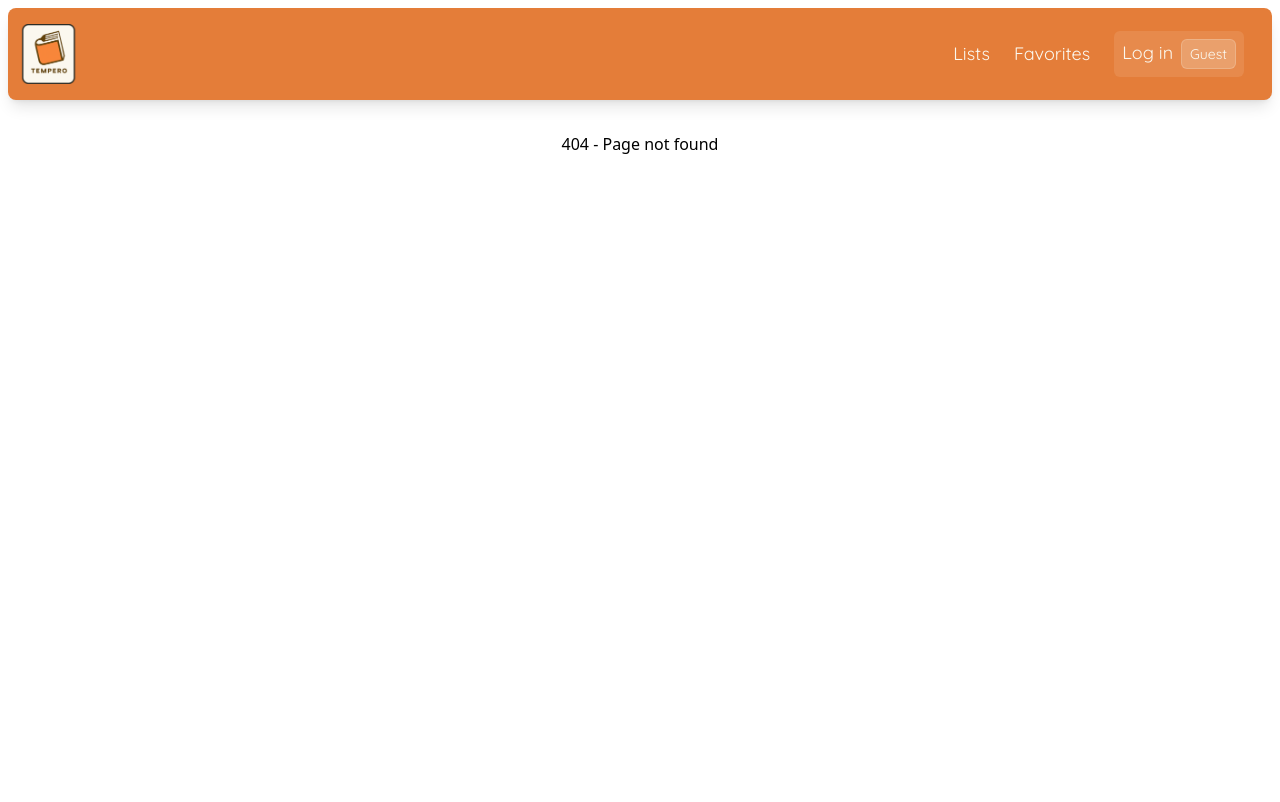
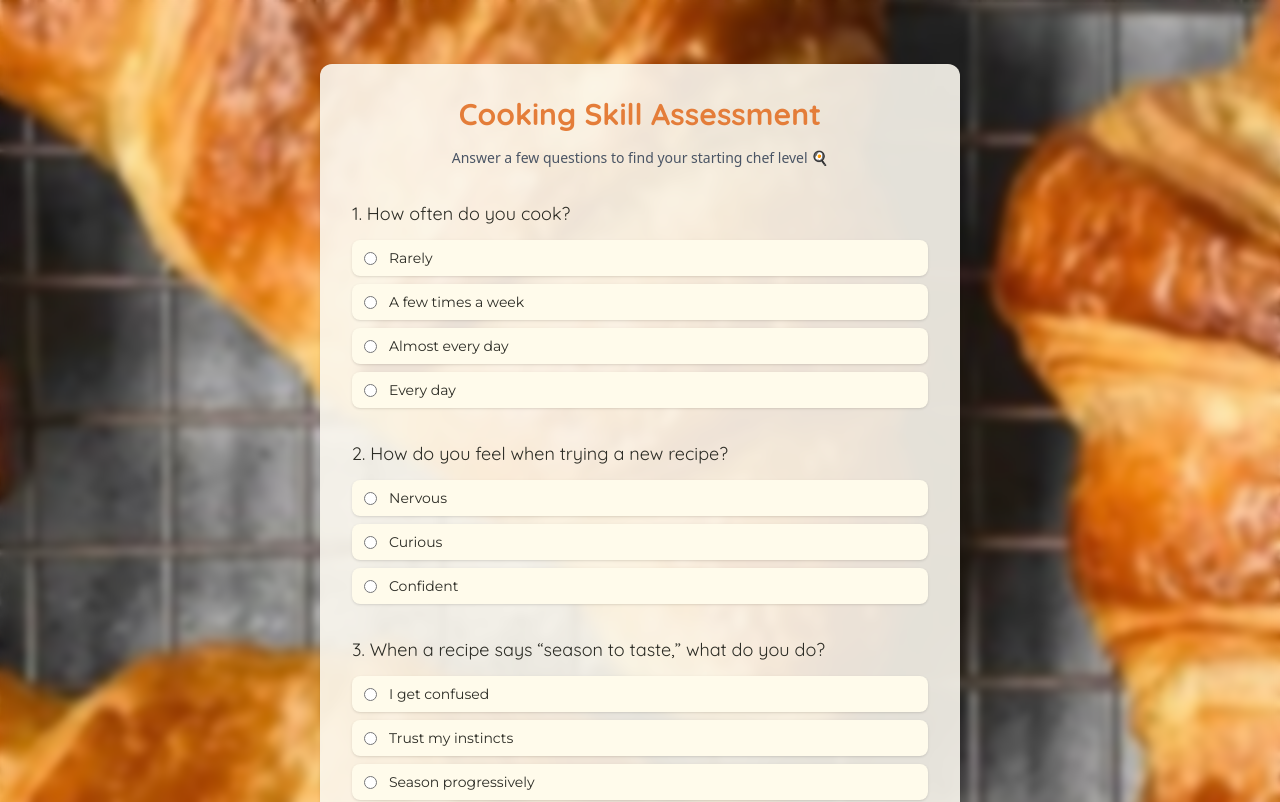
Before and after one commit to MESW-LES-2025/Tempero, a React (Vite) app in the folder tempero/: page /skill-assessment in a window 1280 px wide. Before the commit this address had no page. Shown: the top 802 px of the page. Built offline with nearby package versions, Linux system fonts and the light colour scheme.

Commit message:
Initial Quiz

```diff
--- a/tempero/src/App.tsx
+++ b/tempero/src/App.tsx
@@ -1,9 +1,10 @@
-import { BrowserRouter, Link, Route, Routes } from "react-router-dom";
+import { BrowserRouter, Route, Routes } from "react-router-dom";
 import HomePage from "./pages/HomePage";
 import LoginPage from "./pages/LoginPage";
 import ProfilePage from "./pages/ProfilePage";
 import RegisterPage from "./pages/RegisterPage";
 import Navbar from "./components/Navbar";
+import AssessmentPage from "./pages/AssessmentPage";
 
 function NotFoundPage() {
   return <div className="p-6 text-center">404 - Page not found</div>;
@@ -17,6 +18,7 @@ export default function App() {
         <Route index element={<HomePage />} />
         <Route path="register" element={<RegisterPage />} />
         <Route path="login" element={<LoginPage />} />
+        <Route path="skill-assessment" element={<AssessmentPage />} />
         <Route path="/profile" element={<ProfilePage />} />
         <Route path="*" element={<NotFoundPage />} />
       </Routes>
--- a/tempero/src/components/Navbar.tsx
+++ b/tempero/src/components/Navbar.tsx
@@ -6,7 +6,7 @@ export default function Navbar() {
   const location = useLocation();
 
   // Hide navbar on the register page
-if (location.pathname === "/register" || location.pathname === "/login") return null;
+if (location.pathname === "/register" || location.pathname === "/login" || location.pathname === "/skill-assessment") return null;
   const [user, setUser] = useState<any | null>(null);
 
   useEffect(() => {
--- /dev/null
+++ b/tempero/src/pages/AssessmentPage.tsx
@@ -0,0 +1,179 @@
+import { useState } from "react";
+import { useNavigate } from "react-router-dom";
+import { supabase } from "../config/supabaseClient";
+
+export default function AssessmentPage() {
+  const [answers, setAnswers] = useState<Record<string, number>>({});
+  const [loading, setLoading] = useState(false);
+  const navigate = useNavigate();
+
+  async function handleSubmit(e: React.FormEvent) {
+    e.preventDefault();
+    setLoading(true);
+
+    try {
+      // Calculate total XP (sum of all answers)
+      const totalXP = Object.values(answers).reduce((sum, value) => sum + value, 0);
+
+      const { data: { user } } = await supabase.auth.getUser();
+      if (!user) throw new Error("Not authenticated");
+
+      console.log("Answers:", answers);
+      console.log("Total XP calculated:", totalXP);
+      console.log("User ID:", user.id);
+
+      // Update profile with XP
+      const { data, error } = await supabase
+        .from('profiles')
+        .update({ xp: totalXP * 100 })
+        .eq('auth_id', user.id)
+        .select();
+
+      console.log("Update result:", { data, error });
+
+      if (error) throw error;
+
+      // Redirect to main app
+      navigate("/");
+    } catch (error) {
+      console.error("Assessment submission error:", error);
+      alert(`Failed to save assessment: ${error.message}`);
+    } finally {
+      setLoading(false);
+    }
+  }
+
+  const questions = [
+    {
+      id: "q1",
+      question: "How often do you cook?",
+      options: [
+        "Rarely",
+        "A few times a week",
+        "Almost every day",
+        "Every day",
+      ],
+    },
+    {
+      id: "q2",
+      question: "How do you feel when trying a new recipe?",
+      options: ["Nervous", "Curious", "Confident"],
+    },
+    {
+      id: "q3",
+      question: "When a recipe says “season to taste,” what do you do?",
+      options: [
+        "I get confused",
+        "Trust my instincts",
+        "Season progressively",
+      ],
+    },
+    {
+      id: "q4",
+      question: "Which tools do you have in your kitchen?",
+      options: [
+        "Just the basics",
+        "Some extras (air fryer, scale, food processor)",
+        "Full setup",
+      ],
+    },
+    {
+      id: "q5",
+      question: "What’s the most advanced dish you’ve made?",
+      options: [
+        "Pasta or rice",
+        "Cake or roast",
+        "Multi-step meal (lasagna or risotto)",
+      ],
+    },
+    {
+      id: "q6",
+      question: "When something goes wrong while cooking...",
+      options: [
+        "I give up",
+        "I try to figure out what happened",
+        "I am able to fix it",
+      ],
+    },
+    {
+      id: "q7",
+      question: "How do you handle recipe measurements (cups, tsp, etc.)?",
+      options: [
+        "Always need to convert them",
+        "I recognize some",
+        "I know most by memory",
+      ],
+    },
+    {
+      id: "q8",
+      question: "What kind of recipes do you prefer?",
+      options: [
+        "Quick and simple",
+        "Home made and balanced",
+        "Creative and challenging",
+      ],
+    },
+    {
+      id: "q9",
+      question: "How easily can you find the ingredients you need for cooking?",
+      options: [
+        "I mostly use basic ingredients available nearby",
+        "I can find most ingredients, though some require effort",
+        "I have easy access to a wide variety, including specialty items",
+      ],
+    },
+  ];
+
+  return (
+    <div className="relative min-h-screen bg-[url('/images/croissant-bg.jpg')] bg-cover bg-center overflow-y-auto">
+      <div className="absolute inset-0 backdrop-blur-xs pointer-events-none"></div>
+
+      <div className="relative z-10 mx-auto max-w-2xl w-full px-4 py-16">
+        <div className="rounded-xl bg-bright/90 p-8 shadow-sm">
+          <h1 className="mb-4 text-3xl font-bold font-heading text-main text-center">
+            Cooking Skill Assessment
+          </h1>
+          <p className="mb-8 text-sm text-gray-600 text-center">
+            Answer a few questions to find your starting chef level 🍳
+          </p>
+
+          <form onSubmit={handleSubmit} className="space-y-8">
+            {questions.map((q, index) => (
+              <div key={q.id} className="space-y-3">
+                <h2 className="text-lg font-heading text-dark">
+                  {index + 1}. {q.question}
+                </h2>
+                <div className="space-y-2">
+                  {q.options.map((opt, i) => (
+                    <label
+                      key={i}
+                      className="flex items-center gap-3 rounded-lg bg-amber-50 hover:bg-amber-100 border-none px-3 py-2 shadow-sm cursor-pointer transition-all duration-150"
+                    >
+                      <input
+                        type="radio"
+                        name={q.id}
+                        value={i + 1}
+                        onChange={() => setAnswers(prev => ({ ...prev, [q.id]: i + 1 }))}
+                        className="text-main focus:ring-main"
+                        required
+                      />
+                      <span className="text-sm text-dark font-body">{opt}</span>
+                    </label>
+                  ))}
+                </div>
+              </div>
+            ))}
+
+            <button
+              type="submit"
+              disabled={loading}
+              className="mt-8 w-full rounded-lg bg-secondary px-4 py-2.5 text-white hover:-translate-y-0.5 hover:shadow-xl disabled:opacity-70 duration-150"
+            >
+              {loading ? "Calculating..." : "Submit Assessment"}
+            </button>
+          </form>
+        </div>
+      </div>
+    </div>
+  );
+}
--- a/tempero/src/pages/LoginPage.tsx
+++ b/tempero/src/pages/LoginPage.tsx
@@ -43,7 +43,20 @@ export default function LoginPage() {
     }
 
     if (data.user) {
-      navigate("/");
+      // Check if user needs to take XP assessment
+      const { data: profile } = await supabase
+        .from('profiles')
+        .select('xp')
+        .eq('auth_id', data.user.id)
+        .single();
+
+      console.log("User profile:", profile);
+
+      if (!profile?.xp) {
+        navigate("/skill-assessment");
+      } else {
+        navigate("/");
+      }
     }
   }
 
```
